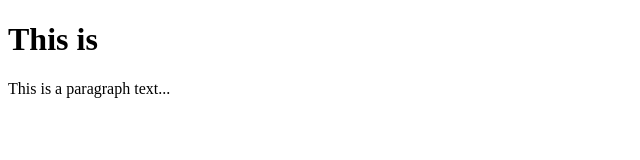
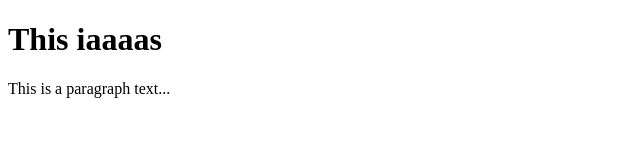
Before and after one commit to ibrahimalish/apachee, a plain HTML site: page index.html in a window 1280 px wide. Shown: the whole page, without its empty margins (0-640 px from the left). Drawn offline with Linux system fonts and the light colour scheme.

Commit message:
commit going

```diff
--- a/index.html
+++ b/index.html
@@ -4,7 +4,7 @@
   <title>My ssdWdsssssssebddsssffsdsapAage</title>
 </head>
 <body>
-  <h1>This is </h1>
+  <h1>This iaaaas </h1>
   <p>This is a paragraph text...</p>
 </body>
 </html>
```
